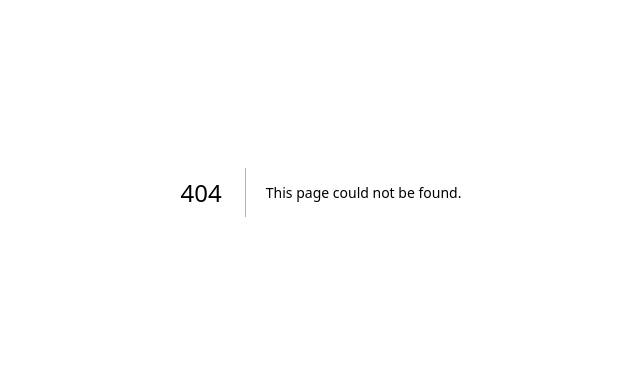
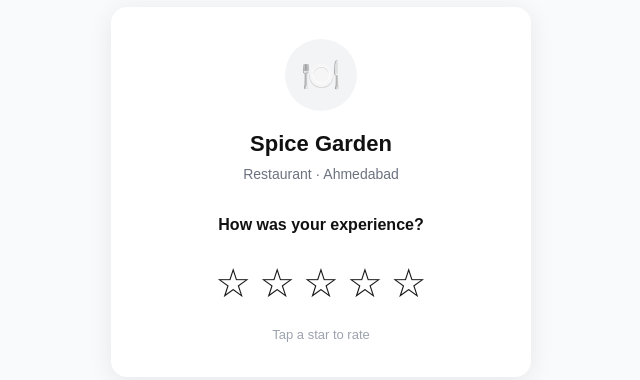
Before and after one commit to ShashwatMehta5/ReviewPro, a Next.js app: page /b in a window 1280 px wide. Before the commit this address had no page. Shown: the part 208-588 px from the top of the page, without its empty margins (319-959 px from the left). Built offline with nearby package versions, Linux system fonts and the light colour scheme.

Commit message:
add review page

```diff
--- /dev/null
+++ b/app/b/page.jsx
@@ -0,0 +1,86 @@
+'use client'
+import { useState } from 'react'
+
+export default function BusinessPage() {
+  const [rating, setRating] = useState(0)
+  const [hover, setHover] = useState(0)
+  const [step, setStep] = useState('rating')
+
+  const handleRating = (val) => {
+    setRating(val)
+    if (val <= 2) {
+      setStep('complaint')
+    } else {
+      setStep('review')
+    }
+  }
+
+  return (
+    <main style={{ minHeight: '100vh', background: '#f9fafb', display: 'flex', justifyContent: 'center', alignItems: 'center', padding: '20px', fontFamily: 'sans-serif' }}>
+      <div style={{ background: 'white', borderRadius: '16px', padding: '32px', maxWidth: '420px', width: '100%', boxShadow: '0 4px 24px rgba(0,0,0,0.08)', textAlign: 'center' }}>
+
+        {/* Business Info */}
+        <div style={{ width: '72px', height: '72px', background: '#f3f4f6', borderRadius: '50%', display: 'flex', alignItems: 'center', justifyContent: 'center', margin: '0 auto 16px', fontSize: '32px' }}>🍽️</div>
+        <h1 style={{ fontSize: '22px', fontWeight: '700', color: '#111', margin: '0 0 4px' }}>Spice Garden</h1>
+        <p style={{ color: '#6b7280', fontSize: '14px', margin: '0 0 28px' }}>Restaurant · Ahmedabad</p>
+
+        {/* Star Rating */}
+        {step === 'rating' && (
+          <>
+            <p style={{ fontWeight: '600', fontSize: '16px', color: '#111', marginBottom: '16px' }}>How was your experience?</p>
+            <div style={{ display: 'flex', justifyContent: 'center', gap: '8px', marginBottom: '12px' }}>
+              {[1,2,3,4,5].map(star => (
+                <span
+                  key={star}
+                  onClick={() => handleRating(star)}
+                  onMouseEnter={() => setHover(star)}
+                  onMouseLeave={() => setHover(0)}
+                  style={{ fontSize: '40px', cursor: 'pointer', transition: 'transform 0.1s', transform: (hover || rating) >= star ? 'scale(1.2)' : 'scale(1)' }}
+                >
+                  {(hover || rating) >= star ? '⭐' : '☆'}
+                </span>
+              ))}
+            </div>
+            <p style={{ color: '#9ca3af', fontSize: '13px' }}>Tap a star to rate</p>
+          </>
+        )}
+
+        {/* Complaint Form */}
+        {step === 'complaint' && (
+          <>
+            <div style={{ fontSize: '40px', marginBottom: '12px' }}>😔</div>
+            <p style={{ fontWeight: '600', fontSize: '16px', color: '#111', marginBottom: '8px' }}>We're sorry to hear that</p>
+            <p style={{ color: '#6b7280', fontSize: '14px', marginBottom: '20px' }}>Tell us what went wrong — the owner will personally look into it</p>
+            <textarea
+              placeholder="What could we have done better?"
+              style={{ width: '100%', padding: '12px', borderRadius: '10px', border: '1px solid #e5e7eb', fontSize: '14px', minHeight: '100px', resize: 'none', outline: 'none', boxSizing: 'border-box' }}
+            />
+            <button style={{ marginTop: '16px', width: '100%', padding: '14px', background: '#111', color: 'white', border: 'none', borderRadius: '10px', fontSize: '15px', fontWeight: '600', cursor: 'pointer' }}>
+              Send Feedback
+            </button>
+            <p style={{ color: '#9ca3af', fontSize: '12px', marginTop: '12px' }}>This feedback goes directly to the owner — not public</p>
+          </>
+        )}
+
+        {/* Review Flow */}
+        {step === 'review' && (
+          <>
+            <div style={{ fontSize: '40px', marginBottom: '12px' }}>🎉</div>
+            <p style={{ fontWeight: '600', fontSize: '16px', color: '#111', marginBottom: '8px' }}>Glad you loved it!</p>
+            <p style={{ color: '#6b7280', fontSize: '14px', marginBottom: '20px' }}>Would you mind sharing your experience on Google?</p>
+            <button style={{ width: '100%', padding: '14px', background: '#4285F4', color: 'white', border: 'none', borderRadius: '10px', fontSize: '15px', fontWeight: '600', cursor: 'pointer' }}>
+              ⭐ Write a Google Review
+            </button>
+            <button
+              onClick={() => setStep('rating')}
+              style={{ marginTop: '10px', width: '100%', padding: '12px', background: 'transparent', color: '#6b7280', border: '1px solid #e5e7eb', borderRadius: '10px', fontSize: '14px', cursor: 'pointer' }}
+            >
+              ← Change my rating
+            </button>
+          </>
+        )}
+
+      </div>
+    </main>
+  )
+}
```
Also changed, not shown: 1 other file (tests, documents, lock files or other folders).
